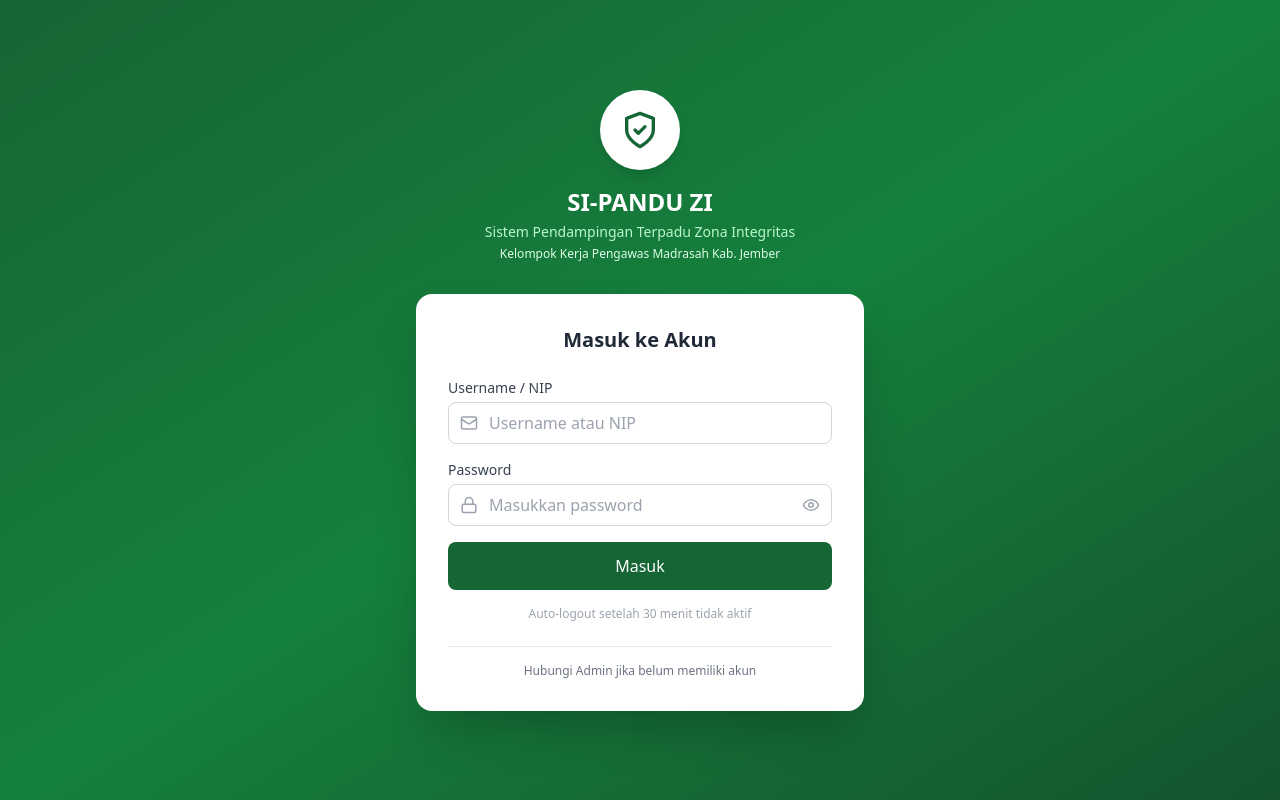
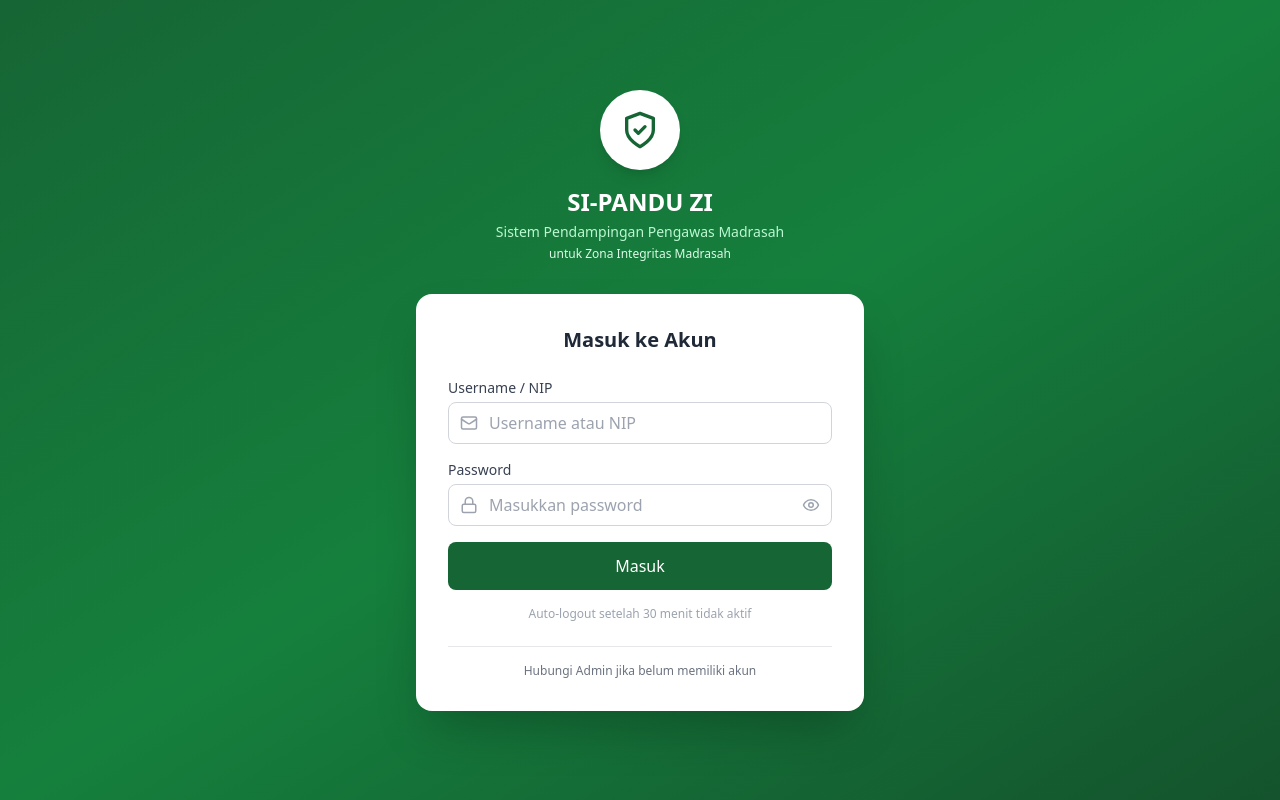
Before and after one commit to Subariyanto/si-pandu-zi-madrasah, a React (Vite) app: page /si-pandu-zi-madrasah/login in a window 1280 px wide. Built offline with nearby package versions, Linux system fonts and the light colour scheme; no server answers; the database is empty.

Commit message:
Fix: update Sidebar judul, revert LoginPage ke semula

```diff
--- a/src/components/Sidebar.jsx
+++ b/src/components/Sidebar.jsx
@@ -56,7 +56,8 @@ export default function Sidebar({ open, onClose }) {
             <Shield className="w-8 h-8 text-accent-400" />
             <div>
               <h2 className="font-bold text-sm">SI-PANDU ZI</h2>
-              <p className="text-xs text-primary-200 dark:text-gray-400">Pokjawas Madrasah</p>
+              <p className="text-xs text-primary-200 dark:text-gray-400">Sistem Pendampingan Terpadu Zona Integritas</p>
+              <p className="text-xs text-primary-300 dark:text-gray-500">Kelompok Kerja Pengawas Madrasah Kab. Jember</p>
             </div>
           </div>
           <button onClick={onClose} className="md:hidden p-1 hover:bg-primary-700 rounded" aria-label="Close menu">
--- a/src/pages/LoginPage.jsx
+++ b/src/pages/LoginPage.jsx
@@ -33,8 +33,8 @@ export default function LoginPage() {
             <ShieldIcon className="w-10 h-10 text-kemenag-green" />
           </div>
           <h1 className="text-2xl font-bold text-white">SI-PANDU ZI</h1>
-          <p className="text-green-200 text-sm mt-1">Sistem Pendampingan Terpadu Zona Integritas</p>
-          <p className="text-green-100 text-xs mt-1">Kelompok Kerja Pengawas Madrasah Kab. Jember</p>
+          <p className="text-green-200 text-sm mt-1">Sistem Pendampingan Pengawas Madrasah</p>
+          <p className="text-green-100 text-xs mt-1">untuk Zona Integritas Madrasah</p>
         </div>
 
         {/* Login Form */}
```
